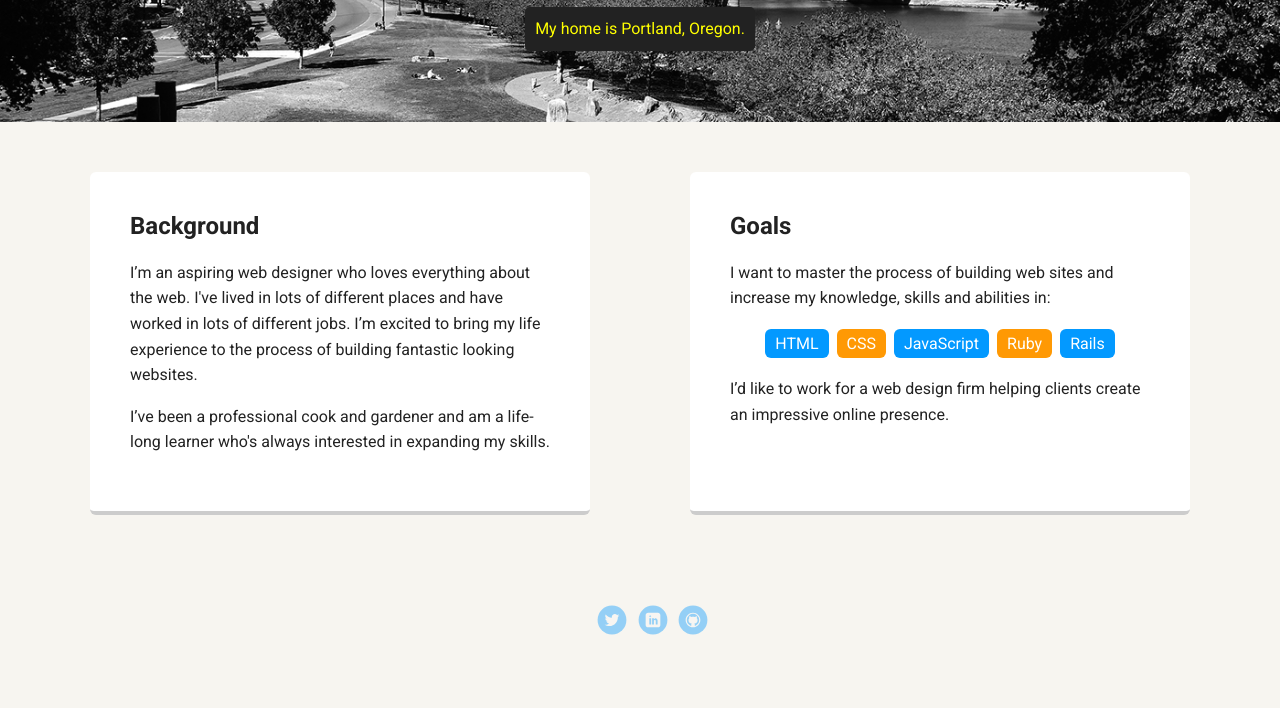
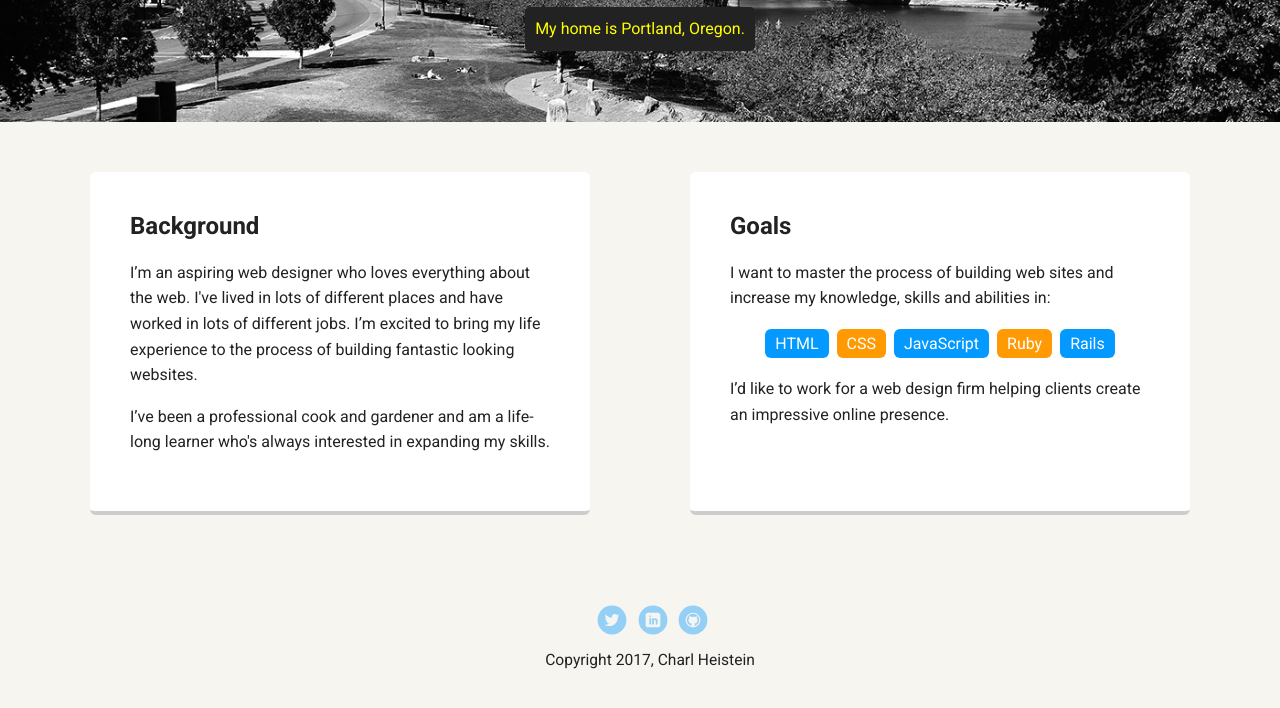
Before and after one commit to charlheistein/portfolio, a plain HTML site: page index.html in a window 1280 px wide. Shown: the part 348-1056 px from the top of the page. Drawn offline with Linux system fonts and the light colour scheme; a web font is replaced by a local one.

Commit message:
Added a copyright notice

```diff
--- a/index.html
+++ b/index.html
@@ -49,7 +49,7 @@
         <li><a href="#" class="social linkedin">LinkedIn</a></li>
         <li><a href="#" class="social github">Github</a></li>
       </ul>
-
+      <p class="copyright">Copyright 2017, Charl Heistein</p>
     </footer>
   </body>
   </html>
```
